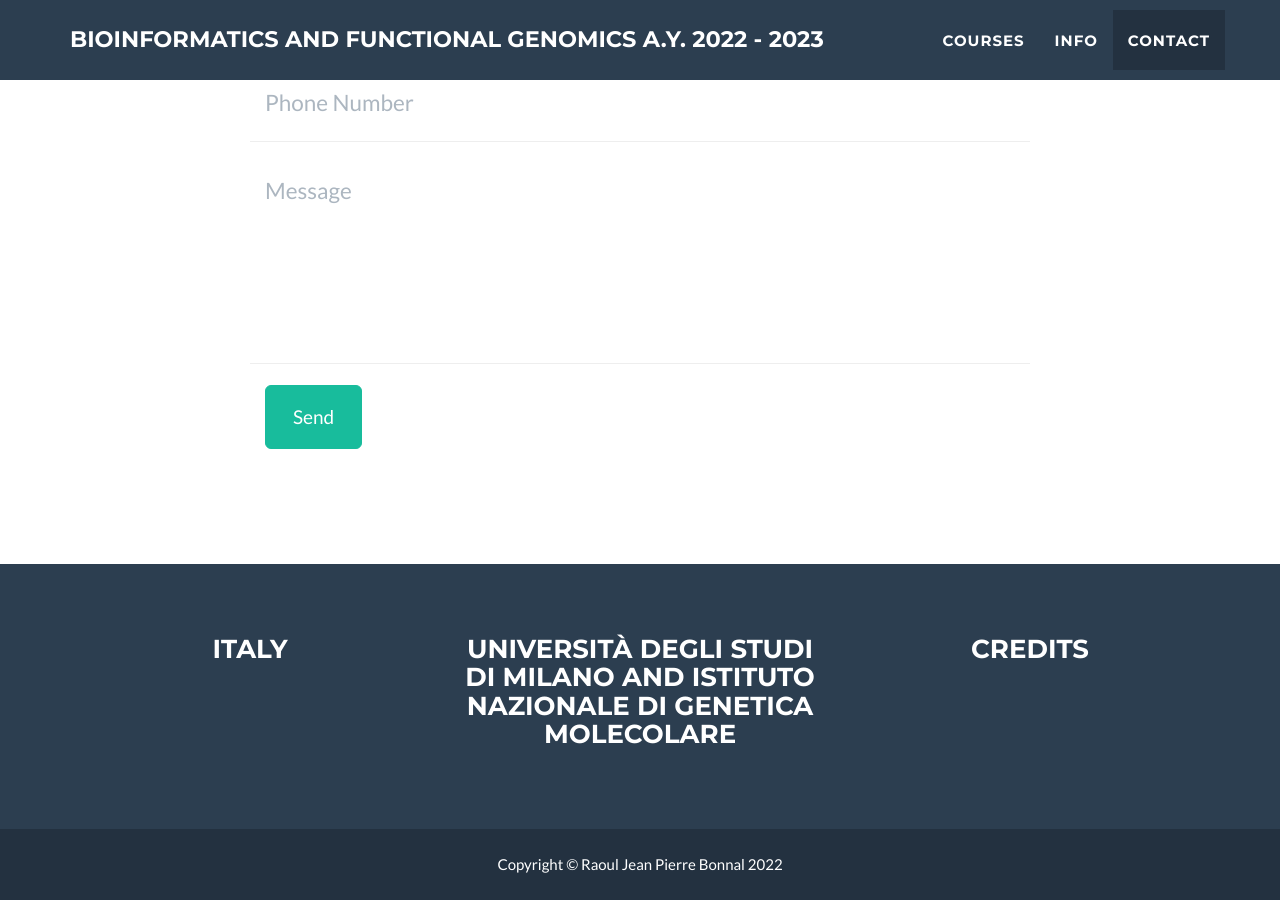
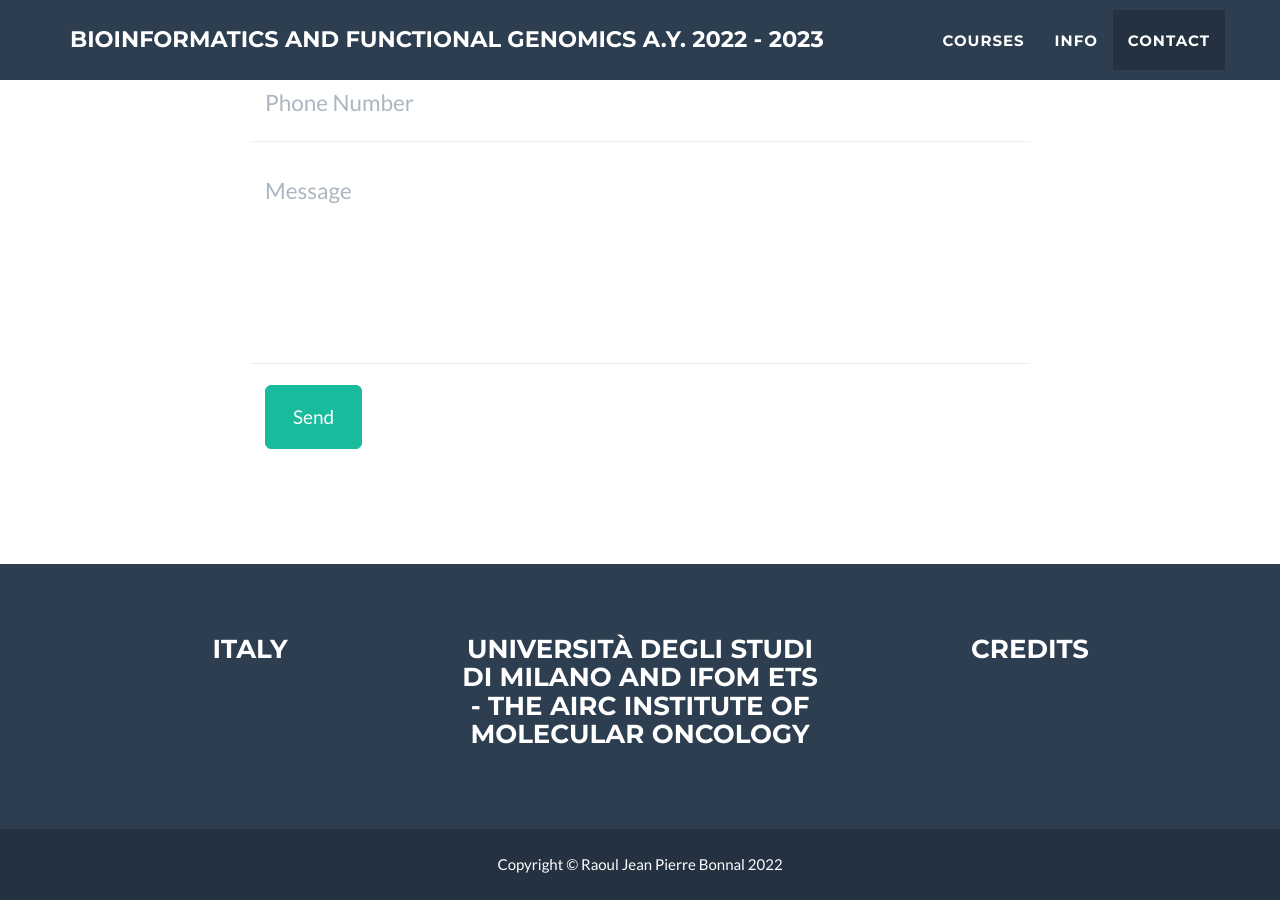
Before and after one commit to paganilab/bfg, a Jekyll site: the page built from index.md, in a window 1280 px wide and 900 px high, scrolled down 4427 px. Built offline with Jekyll 4.4.1, drawn with Linux system fonts in a browser that asks for light colours.

Commit message:
setting footer

```diff
--- a/_config.yml
+++ b/_config.yml
@@ -38,7 +38,7 @@ color:
 footer:
   copyright: Raoul Jean Pierre Bonnal
   location: Italy
-  social:  Università degli Studi di Milano and Istituto Nazionale di Genetica Molecolare
+  social:  Università degli Studi di Milano and IFOM ETS - The AIRC Institute of Molecular Oncology
   credits: Credits
 
 
--- a/_config_dev.yml
+++ b/_config_dev.yml
@@ -38,7 +38,7 @@ color:
 footer:
   copyright: Raoul Jean Pierre Bonnal
   location: Italy
-  social:  Università degli Studi di Milano and Istituto Nazionale di Genetica Molecolare
+  social:  Università degli Studi di Milano and IFOM ETS - The AIRC Institute of Molecular Oncology
   credits: Credits
 
 
```
